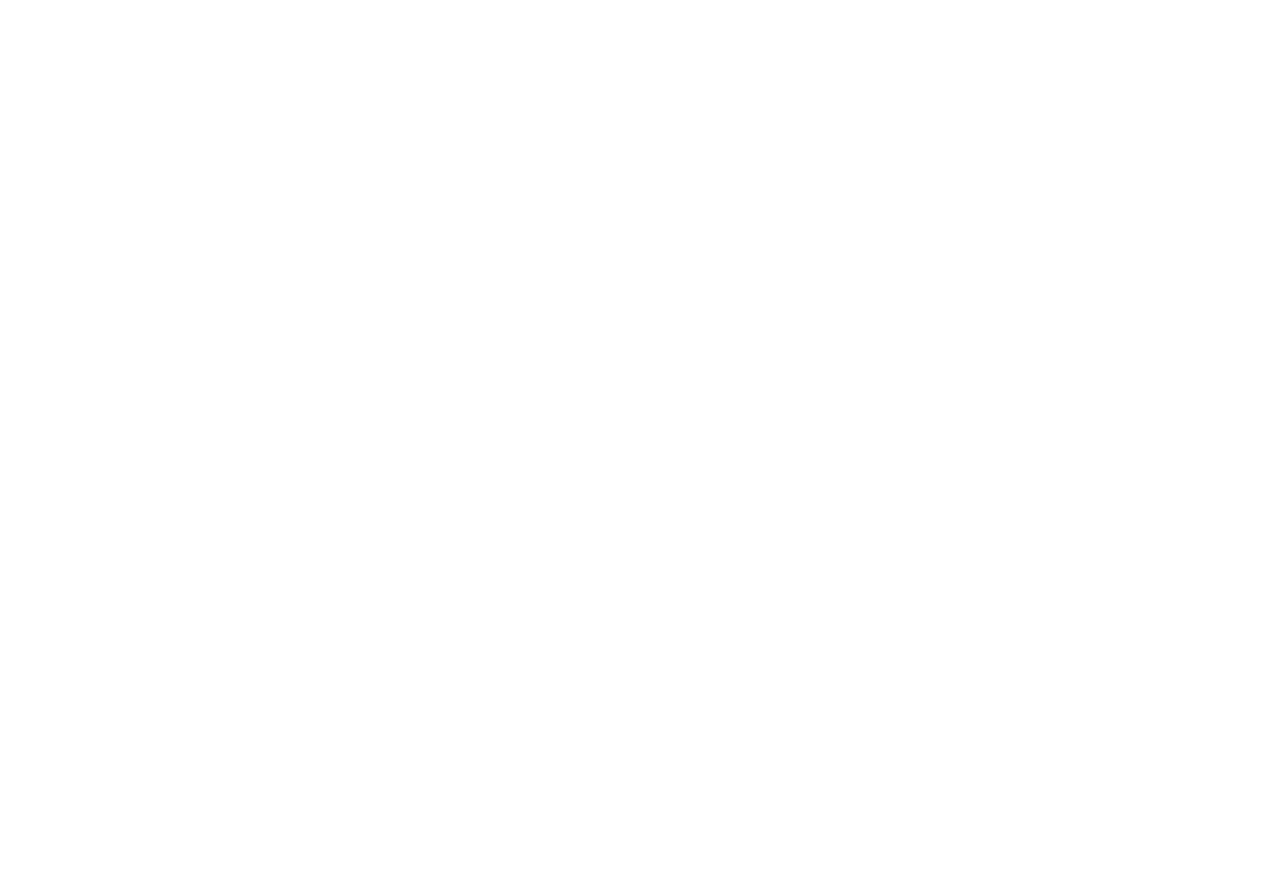
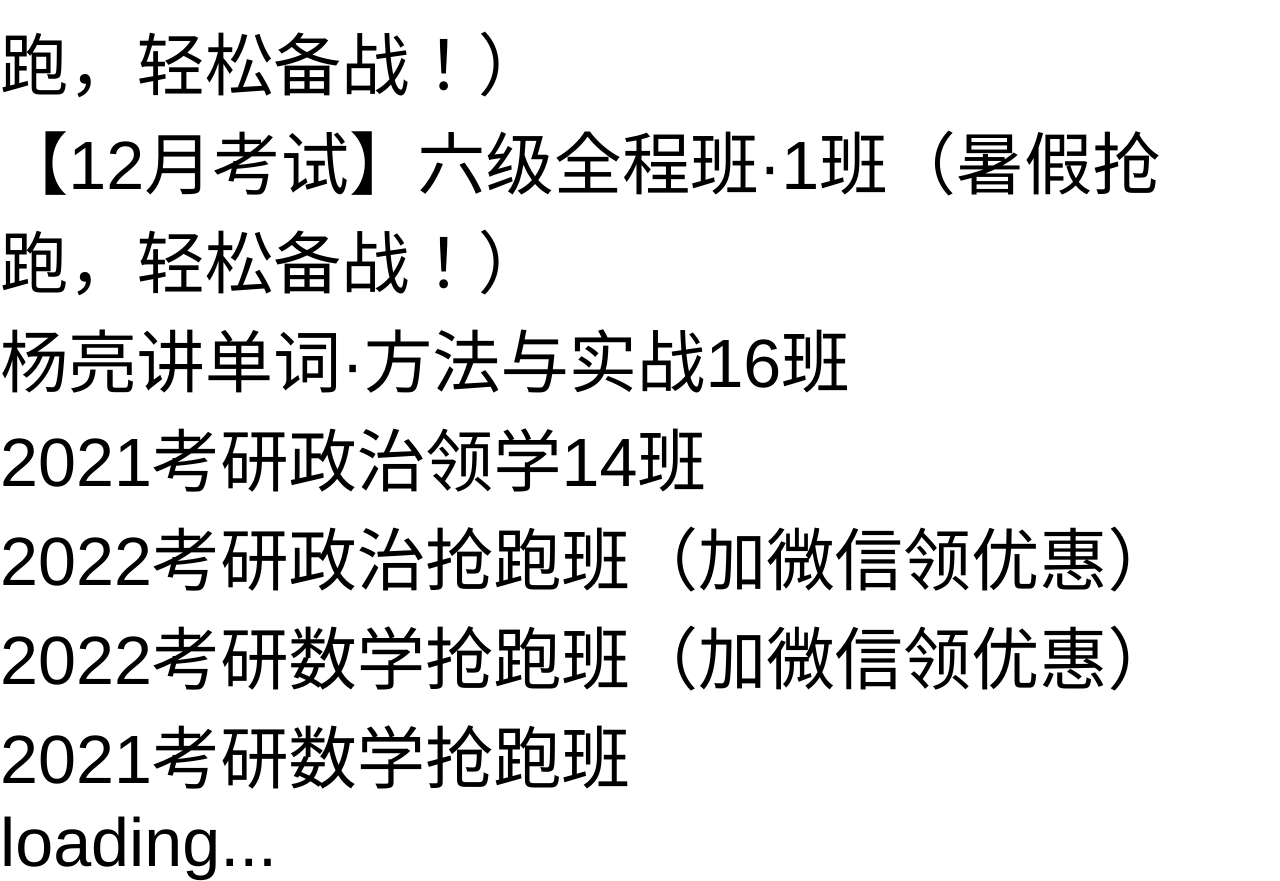
Before and after one commit to Marshall-Hao/jpk-demo, a Next.js app: page / in a window 1280 px wide. Shown: the part 2207-3088 px from the top of the page. Before the commit the page ends 1603 px from the top, so only its background shows below. Built offline with nearby package versions, Linux system fonts and the light colour scheme.

Commit message:
feat: loadMore funcationality done with throllete,watch out the async for setState

```diff
--- /dev/null
+++ b/components/Common/LoadMore.js
@@ -0,0 +1,55 @@
+import React, { Component } from 'react'
+
+let scrollTimer = null
+
+class LoadMore extends Component {
+  constructor(props) {
+    super(props)
+    this.state = {
+      isLoadingMore: false,
+    }
+  }
+
+  handleScroll = () => {
+    console.log(this.props.hasMore)
+    clearTimeout(scrollTimer)
+    if (this.props.hasMore) {
+      this.setState({ isLoadingMore: false })
+    }
+    const { onReachBottom, hasMore } = this.props
+
+    const { isLoadingMore } = this.state
+    console.log(isLoadingMore)
+    // console.log('scroll', this.state.isLoadingMore)
+    const curPos = window.scrollY
+    const height = window.screen.height
+    const docLength = window.document.body.scrollHeight
+    if (hasMore && !isLoadingMore && curPos + height + 0.5 >= docLength) {
+      scrollTimer = setTimeout(() => {
+        this.setState({ isLoadingMore: true })
+        onReachBottom()
+          .then(() => {
+            console.log('then')
+          })
+          .catch((e) => {
+            console.error(e)
+            this.setState({ isLoadingMore: false })
+          })
+      }, 400)
+    }
+  }
+
+  componentDidMount() {
+    window.addEventListener('scroll', this.handleScroll)
+  }
+
+  componentWillUnmount() {
+    window.removeEventListener('scroll', this.handleScroll)
+  }
+
+  render() {
+    return <div>{!this.state.isLoadingMore ? 'loading...' : 'finished'}</div>
+  }
+}
+
+export default LoadMore
--- a/components/p_home/Recommend.js
+++ b/components/p_home/Recommend.js
@@ -1,15 +1,47 @@
+import { useState, useEffect } from 'react'
 import SectionHeader from './SectionHeader'
 import CourseCard from '@/Common/CourseCard'
+import { getRecommend } from 'core/api'
+import LoadMore from '@/Common/LoadMore'
+
+const OFFSET = 10
 
 export default function Recommend() {
-  const data = []
+  const [recommend, setRecommend] = useState({
+    list: [],
+    pageStart: 0,
+    hasMore: true,
+  })
+  const fetchRecommend = async () => {
+    console.log('load list')
+    try {
+      const list = await getRecommend({
+        start: recommend.pageStart,
+        offset: OFFSET,
+      })
+
+      setRecommend({
+        list: recommend.list.concat(list),
+        pageStart: recommend.pageStart + 1,
+        hasMore: list.length === OFFSET,
+      })
+    } catch (error) {
+      console.error(error)
+    }
+  }
+
+  useEffect(() => {
+    fetchRecommend()
+  }, [])
   return (
     <section>
       <SectionHeader title="课程精选" subTitle="Course selection" />
-      Recommend
-      {data.map((item) => (
-        <CourseCard key={item?.id} />
-      ))}
+      <div>
+        {recommend.list.map((item, index) => (
+          <CourseCard key={index} data={item} />
+        ))}
+      </div>
+      <LoadMore onReachBottom={fetchRecommend} hasMore={recommend.hasMore} />
     </section>
   )
 }
```
